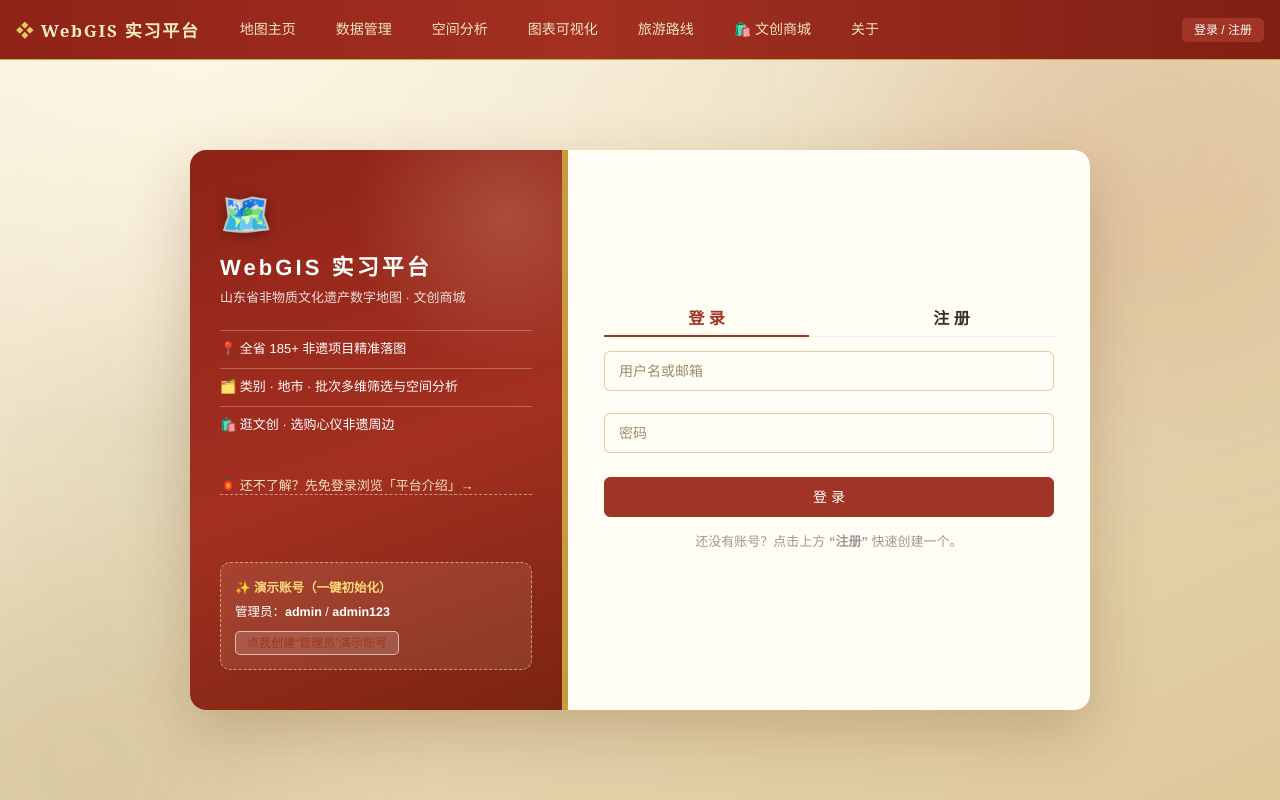
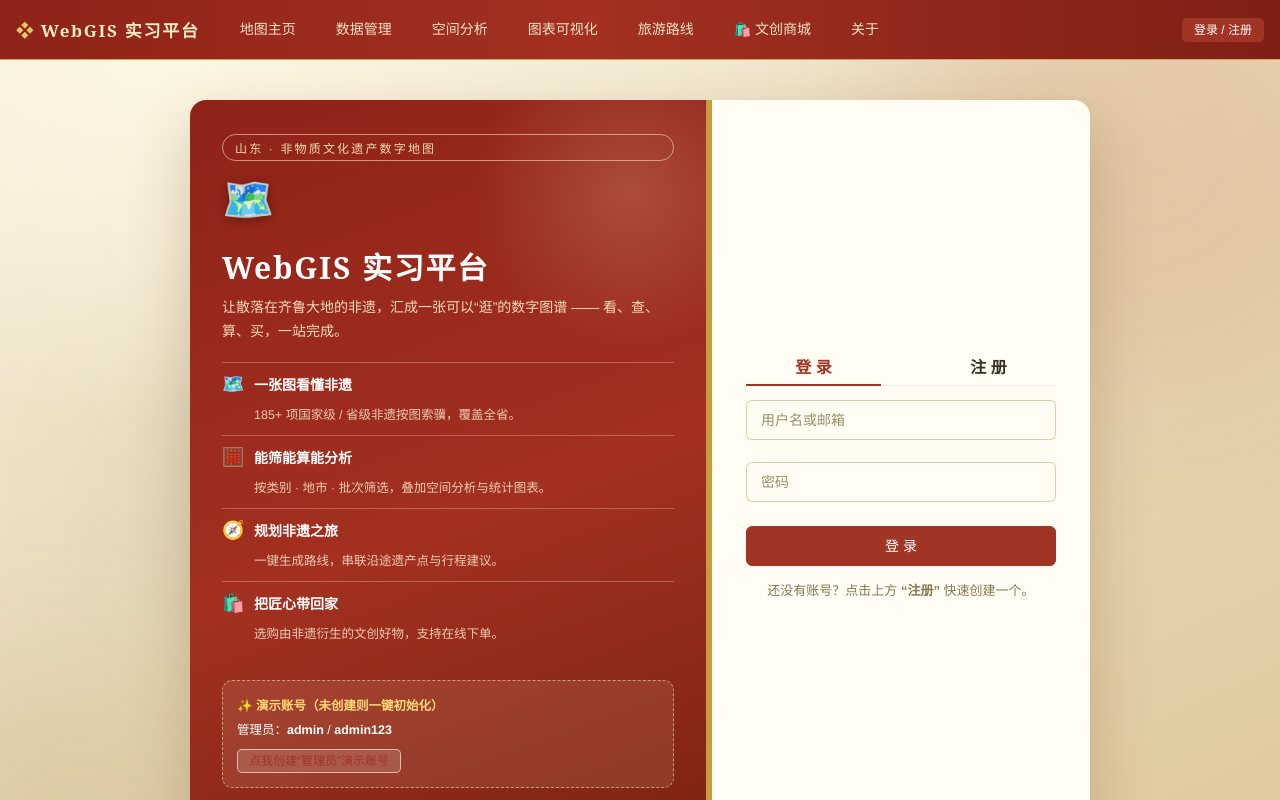
Before and after one commit to z985313021-alt/WebGIS-TEST, a Vue app: page /login in a window 1280 px wide. Built offline with nearby package versions, Linux system fonts and the light colour scheme; no server answers.

Commit message:
ui(auth/shop/site): merged site-info into auth page, drop blue shop hero for guochao, deepen low-contrast secondary text site-wide

```diff
--- a/src/views/AuthPage.vue
+++ b/src/views/AuthPage.vue
@@ -5,24 +5,44 @@
     <div class="deco deco-3"></div>
 
     <div class="auth-card">
-      <!-- 左侧品牌区 -->
+      <!-- 左侧品牌区（平台信息浏览） -->
       <div class="brand-panel">
+        <div class="brand-eyebrow">山东 · 非物质文化遗产数字地图</div>
         <div class="brand-logo">🗺️</div>
-        <div class="brand-name">WebGIS 实习平台</div>
-        <div class="brand-slogan">山东省非物质文化遗产数字地图 · 文创商城</div>
-        <ul class="brand-features">
-          <li>📍 全省 185+ 非遗项目精准落图</li>
-          <li>🗂️ 类别 · 地市 · 批次多维筛选与空间分析</li>
-          <li>🛍️ 逛文创 · 选购心仪非遗周边</li>
+        <h1 class="brand-title">WebGIS 实习平台</h1>
+        <p class="brand-lead">让散落在齐鲁大地的非遗，汇成一张可以“逛”的数字图谱 —— 看、查、算、买，一站完成。</p>
+
+        <ul class="brand-list">
+          <li>
+            <span class="bl-ico">🗺️</span>
+            <b>一张图看懂非遗</b>
+            <span class="bl-desc">185+ 项国家级 / 省级非遗按图索骥，覆盖全省。</span>
+          </li>
+          <li>
+            <span class="bl-ico">🧮</span>
+            <b>能筛能算能分析</b>
+            <span class="bl-desc">按类别 · 地市 · 批次筛选，叠加空间分析与统计图表。</span>
+          </li>
+          <li>
+            <span class="bl-ico">🧭</span>
+            <b>规划非遗之旅</b>
+            <span class="bl-desc">一键生成路线，串联沿途遗产点与行程建议。</span>
+          </li>
+          <li>
+            <span class="bl-ico">🛍️</span>
+            <b>把匠心带回家</b>
+            <span class="bl-desc">选购由非遗衍生的文创好物，支持在线下单。</span>
+          </li>
         </ul>
-        <a href="/about" style="display:inline-block;margin:8px 0 14px;color:#f5e4bd;font-size:13px;text-decoration:none;border-bottom:1px dashed rgba(245,228,189,.55)">🏮 还不了解？先免登录浏览「平台介绍」→</a>
+
         <div class="demo-tip">
-          <div class="demo-title">✨ 演示账号（一键初始化）</div>
+          <div class="demo-title">✨ 演示账号（未创建则一键初始化）</div>
           <div class="demo-line">管理员：<b>admin</b> / <b>admin123</b></div>
           <el-button size="small" type="primary" plain class="setup-btn" :loading="setupLoading" @click="onSetupAdmin">
             点我创建“管理员”演示账号
           </el-button>
         </div>
+        <div class="brand-note">— 免费注册 · 即刻云赏齐鲁非遗 —</div>
       </div>
 
       <!-- 右侧表单区 -->
@@ -233,7 +253,7 @@ async function onSetupAdmin() {
 .mode-tabs :deep(.el-tabs__nav-wrap::after) { height: 1px; background: #eee; }
 .mode-tabs :deep(.el-tabs__item) { font-size: 16px; font-weight: 600; }
 .submit-btn { width: 100%; margin-top: 2px; }
-.foot-tip { text-align: center; color: #999; font-size: 13px; margin-top: 14px; }
+.foot-tip { text-align: center; color: #8a7752; font-size: 13px; margin-top: 14px; }
 .back-home { text-align: center; margin-top: 12px; }
 
 @media (max-width: 720px) {
@@ -266,4 +286,61 @@ async function onSetupAdmin() {
 .brand-features li { border-top-color: rgba(255, 240, 200, 0.30); }
 .feature-ico-seal { color: #3c6a50; }      /* 松青仅点缀图标/徽记 */
 .demo-tip { border-color: rgba(255, 232, 170, 0.55); background: rgba(255, 240, 200, 0.10); }
+
+/* ===== 登录页“合而为一”信息浏览增强 ===== */
+.auth-page { overflow-y: auto; align-items: flex-start; padding: 40px 20px; }
+.auth-card {
+  width: min(1060px, 94vw);
+  min-height: auto;
+  display: flex;
+  align-items: stretch;
+}
+.brand-panel { position: relative; width: 58%; padding: 34px 32px; }
+.form-panel { width: 42%; padding: 40px 34px; }
+
+.brand-eyebrow {
+  display: inline-block;
+  padding: 4px 12px;
+  border: 1px solid rgba(247, 226, 176, 0.6);
+  border-radius: 999px;
+  color: #f4ddae;
+  font-size: 12px;
+  letter-spacing: 0.18em;
+  margin-bottom: 14px;
+}
+.brand-title {
+  font-size: 30px;
+  color: #fff;
+  margin: 10px 0 8px;
+  font-weight: 800;
+  letter-spacing: 0.06em;
+}
+.brand-lead {
+  font-size: 14px;
+  line-height: 1.7;
+  color: rgba(255, 236, 200, 0.92);
+  margin: 0 0 18px;
+}
+.brand-list {
+  list-style: none;
+  margin: 0 0 22px;
+  padding: 0;
+}
+.brand-list li {
+  display: flex;
+  align-items: center;
+  gap: 10px;
+  flex-wrap: wrap;
+  padding: 10px 0;
+  border-top: 1px solid rgba(255, 240, 200, 0.28);
+}
+.brand-list li b { width: 168px; color: #fff; font-size: 14px; }
+.brand-list li .bl-ico { font-size: 18px; width: 22px; text-align: center; }
+.brand-list li .bl-desc { width: 100%; padding-left: 32px; color: rgba(255, 240, 210, 0.82); font-size: 12.5px; line-height: 1.6; }
+.demo-tip { margin-top: 4px; }
+.brand-note { margin-top: 18px; color: rgba(255, 239, 203, 0.8); font-size: 12.5px; letter-spacing: 0.06em; text-align: center; }
+@media (max-width: 900px) {
+  .auth-card { flex-direction: column; }
+  .brand-panel, .form-panel { width: 100%; }
+}
 </style>
--- a/src/views/DataManage.vue
+++ b/src/views/DataManage.vue
@@ -286,8 +286,8 @@ async function onProbeWms() {
 
 <style scoped>
 .data-manage { padding: 16px; max-width: 860px; }
-.desc { color: #888; font-size: 13px; margin: 4px 0 16px; }
-.upload-tip { color: #666; font-size: 13px; }
+.desc { color: #6a5a3e; font-size: 13px; margin: 4px 0 16px; }
+.upload-tip { color: #574b36; font-size: 13px; }
 .file-preview { margin-top: 8px; font-size: 13px; color: #67c23a; }
 .column-map { margin-top: 12px; }
 .actions { margin: 16px 0; }
@@ -298,5 +298,5 @@ async function onProbeWms() {
 .report-header { display: flex; justify-content: space-between; align-items: center; }
 .dataset-item { display: flex; justify-content: space-between; align-items: center; padding: 8px 4px; border-bottom: 1px solid #f0f0f0; }
 .dataset-name { font-size: 13px; color: #333; }
-.dataset-meta { font-size: 12px; color: #999; }
+.dataset-meta { font-size: 12px; color: #7a6946; }
 </style>
--- a/src/views/HeritageDetail.vue
+++ b/src/views/HeritageDetail.vue
@@ -223,7 +223,7 @@ function viewOnMap() {
 /* ---- T11 互动区 ---- */
 .interact-card { margin-top: 20px; }
 .interact-head { display: flex; align-items: center; gap: 16px; }
-.interact-tip { font-size: 13px; color: #999; }
+.interact-tip { font-size: 13px; color: #7a6946; }
 .comment-form { margin-bottom: 8px; }
 .nick-input { width: 240px; margin-bottom: 10px; }
 .comment-row { display: flex; gap: 10px; align-items: flex-end; }
--- a/src/views/HomeMap.vue
+++ b/src/views/HomeMap.vue
@@ -152,9 +152,9 @@ watch(
 
 <style scoped>
 .home-wrap { position: relative; width: 100%; height: 100%; }
-.basemap-tip { font-size: 12px; color: #888; margin-bottom: 8px; }
+.basemap-tip { font-size: 12px; color: #6a5c40; margin-bottom: 8px; }
 .list-section { margin-top: 12px; border-top: 1px solid #eee; padding-top: 8px; }
-.list-header { font-size: 12px; color: #999; margin-bottom: 6px; }
+.list-header { font-size: 12px; color: #7a6946; margin-bottom: 6px; }
 .list-items { max-height: 340px; overflow: auto; display: flex; flex-direction: column; gap: 4px; }
 .list-item {
   display: flex; align-items: center; gap: 8px; padding: 6px 8px;
@@ -165,7 +165,7 @@ watch(
 .item-dot { width: 12px; height: 12px; border-radius: 50%; flex-shrink: 0; box-shadow: 0 0 2px rgba(0,0,0,0.15); }
 .item-info { min-width: 0; }
 .item-name { font-size: 13px; color: #333; white-space: nowrap; overflow: hidden; text-overflow: ellipsis; }
-.item-sub { font-size: 11px; color: #999; }
+.item-sub { font-size: 11px; color: #7a6946; }
 .list-more { font-size: 12px; color: #aaa; text-align: center; padding: 6px 0; }
 .list-empty { font-size: 12px; color: #bbb; text-align: center; padding: 20px 0; }
 .map-quick-btns { position: absolute; bottom: 16px; left: 50%; transform: translateX(-50%); z-index: 9; display: flex; gap: 8px; flex-wrap: wrap; justify-content: center; max-width: 90%; }
--- a/src/views/Shop.vue
+++ b/src/views/Shop.vue
@@ -269,15 +269,16 @@ onMounted(async () => {
 .shop-page { padding: 20px 24px 40px; max-width: 1180px; margin: 0 auto; }
 .shop-hero {
   display: flex; align-items: center; justify-content: space-between;
-  background: linear-gradient(135deg, #1743a0, #2f5b43);
+  background: linear-gradient(135deg, var(--zi-red, #8f2317) 0%, var(--zi-cinnabar, #c03a1e) 60%, var(--zi-gold, #a97e2f) 130%);
   color: #fff; border-radius: 14px; padding: 20px 24px; margin-bottom: 18px;
+  box-shadow: 0 6px 18px rgba(120, 60, 20, 0.18);
 }
 .shop-title { font-size: 22px; font-weight: 700; }
 .shop-sub { margin: 6px 0 0; font-size: 13px; opacity: 0.88; max-width: 720px; }
 
 .cat-bar { display: flex; flex-wrap: wrap; gap: 6px; margin-bottom: 18px; }
 
-.loading, .empty { min-height: 180px; display: flex; align-items: center; justify-content: center; color: #888; }
+.loading, .empty { min-height: 180px; display: flex; align-items: center; justify-content: center; color: #6b5b3f; }
 
 .grid { display: grid; grid-template-columns: repeat(auto-fill, minmax(240px, 1fr)); gap: 18px; }
 .p-card {
@@ -305,9 +306,9 @@ onMounted(async () => {
 .cart-img { width: 56px; height: 56px; border-radius: 8px; background: #eef1f7; display: flex; align-items: center; justify-content: center; flex: none; object-fit: cover; }
 .ci-info { flex: 1; min-width: 0; }
 .ci-name { font-weight: 600; font-size: 14px; margin-bottom: 4px; overflow: hidden; text-overflow: ellipsis; white-space: nowrap; }
-.cart-total { text-align: right; margin: 14px 0 10px; color: #555; }
+.cart-total { text-align: right; margin: 14px 0 10px; color: #4d4231; }
 .sum { color: #d4380d; font-size: 20px; }
 .ckout, .ckout { width: 100%; }
-.ckout-tip { font-size: 13px; color: #555; }
+.ckout-tip { font-size: 13px; color: #4d4231; }
 .shim { color: #98a2b3; font-size: 12px; }
 </style>
--- a/src/views/TravelRoute.vue
+++ b/src/views/TravelRoute.vue
@@ -498,7 +498,7 @@ onBeforeUnmount(() => {
 .date-picker { width: 140px; }
 .arrow { font-size: 15px; color: #b08d57; font-weight: 700; }
 .mb8 { margin-bottom: 8px; }
-.train-count { font-size: 12px; color: #666; margin-bottom: 6px; }
+.train-count { font-size: 12px; color: #574b36; margin-bottom: 6px; }
 .train-table { width: 100%; }
 .train-row-mapped { background: #f0f7ff !important; }
 .detail-box { padding: 6px 12px 10px; background: #faf8f2; }
@@ -512,17 +512,17 @@ onBeforeUnmount(() => {
 .stop-dot.highlight { background: #f6a623; box-shadow: 0 0 4px rgba(246,166,35,0.8); }
 .stop-info { min-width: 0; }
 .stop-name { font-size: 12px; color: #333; font-weight: 600; }
-.stop-time { color: #999; font-weight: 400; }
+.stop-time { color: #7a6946; font-weight: 400; }
 .stop-extra { font-size: 11px; color: #8a7148; }
 .no-seat { color: #bbb; }
-.detail-empty { font-size: 12px; color: #999; padding: 4px 0; }
-.tip { font-size: 12px; color: #999; margin: 0 0 8px; }
+.detail-empty { font-size: 12px; color: #7a6946; padding: 4px 0; }
+.tip { font-size: 12px; color: #7a6946; margin: 0 0 8px; }
 .route-result { display: flex; gap: 10px; flex-wrap: wrap; margin-top: 6px; }
 .route-card { flex: 1; min-width: 200px; border-radius: 8px; padding: 10px 12px; border: 1px solid #e5dcc3; }
 .route-card.time { background: #f0f7ff; }
 .route-card.cost { background: #fdf6ec; }
 .rc-title { font-size: 13px; font-weight: 700; color: #4a3a1f; margin-bottom: 6px; }
-.rc-line { font-size: 12px; color: #555; margin: 3px 0; }
+.rc-line { font-size: 12px; color: #4d4231; margin: 3px 0; }
 .route-note { width: 100%; font-size: 11px; color: #8a7148; }
-.stops-text { color: #666; line-height: 1.5; }
+.stops-text { color: #574b36; line-height: 1.5; }
 </style>
```
